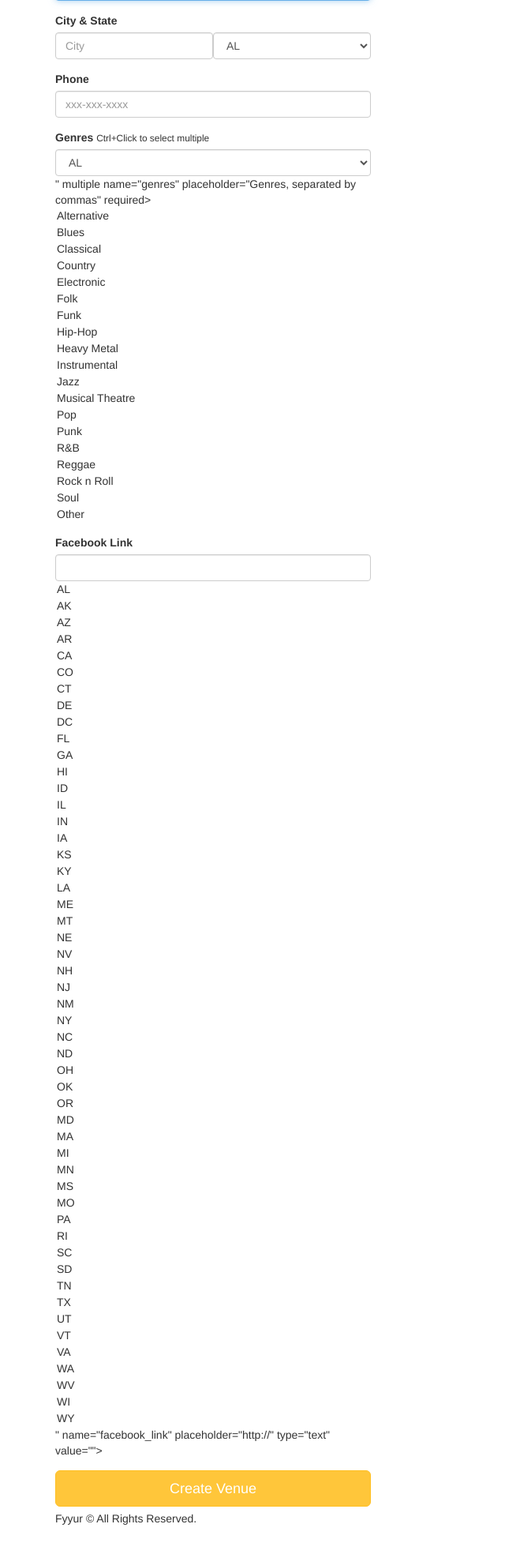
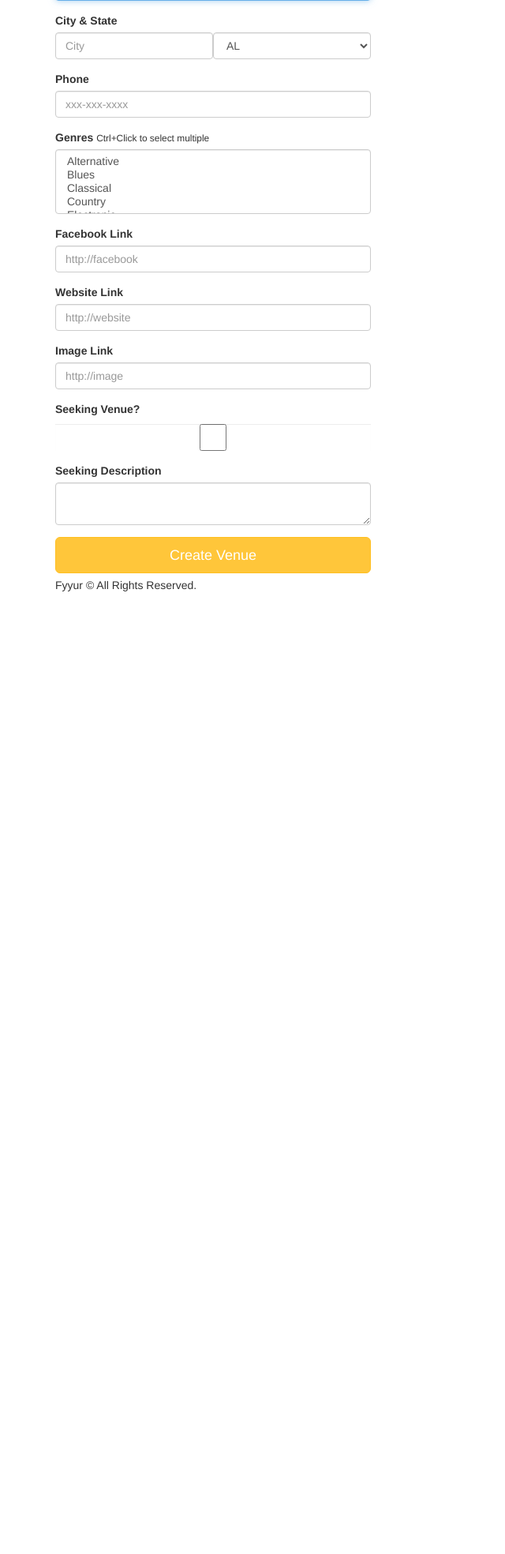
Before and after one commit to ManalShehri/Fyyur-Artist-Booking-Site, a Flask app: page /artists/create in a window 1280 px wide. Shown: the part 194-2162 px from the top of the page at 79% size, without its empty margins (0-640 px from the left). After the commit the page ends 943 px from the top, so only its background shows below. Run offline with Flask 2, Linux system fonts and the light colour scheme; some libraries are stand-ins or nearby versions.

Commit message:
Done with Create Artist

```diff
--- a/app.py
+++ b/app.py
@@ -66,7 +66,7 @@
     city = db.Column(db.String(120))
     state = db.Column(db.String(120))
     phone = db.Column(db.String(120))
-    genres = db.Column(db.String(120))
+    genres = db.Column(db.ARRAY(db.String))
     image_link = db.Column(db.String(500))
     facebook_link = db.Column(db.String(120))
     website = db.Column(db.String(120))
@@ -311,10 +311,10 @@
     insertedVenue = Venue(name = name, city = city, state = state, address = address, phone = phone, image_link = image_link,facebook_link = facebook_link ,website = website, seeking_talent = seeking_talent, genres = genres, seeking_description= seeking_description)
     db.session.add(insertedVenue)
     db.session.commit()
-    flash('Venue ' + request.form['name'] + ' was successfully listed!')
+    flash('Venue ' + name + ' was successfully listed!')
   except:
     db.session.rollback()
-    flash('An error occurred. Venue ' + data.name + ' could not be listed.')
+    flash('An error occurred. Venue ' + name + ' could not be listed.')
   else:
     db.session.rollback()
   finally:
@@ -450,7 +450,7 @@
   data={
     "id": artist_id,
     "name": artist.name,
-    # "genres": ck n Roll"],
+    "genres": artist.genres,
     "city": artist.city,
     "state": artist.state,
     "phone": artist.phone,
@@ -529,11 +529,36 @@
   # called upon submitting the new artist listing form
   # TODO: insert form data as a new Venue record in the db, instead
   # TODO: modify data to be the data object returned from db insertion
+  name = request.form.get('name')
+  city = request.form.get('city')
+  state = request.form.get('state')
+  phone = request.form.get('phone')
+  genres = request.form.getlist('genres')
+  facebook_link = request.form.get('facebook_link')
+  website = request.form.get('website')
+  seeking_venue = request.form.get('seeking_venue')
+  seeking_description = request.form.get('seeking_description')
+  image_link = request.form.get('image_link')
+  if seeking_venue == 'y':
+    seeking_venue = True
+  else:
+    seeking_venue = False
 
   # on successful db insert, flash success
-  flash('Artist ' + request.form['name'] + ' was successfully listed!')
   # TODO: on unsuccessful db insert, flash an error instead.
   # e.g., flash('An error occurred. Artist ' + data.name + ' could not be listed.')
+  try:
+    insertedArtist = Artist(name = name, city = city, state = state, phone = phone, image_link = image_link,facebook_link = facebook_link ,website = website, seeking_venue = seeking_venue, genres = genres, seeking_description= seeking_description)
+    db.session.add(insertedArtist)
+    db.session.commit()
+    flash('Artist ' + name + ' was successfully listed!')
+  except:
+    db.session.rollback()
+    lash('An error occurred. Artist ' + name + ' could not be listed.')
+  else:
+    db.session.rollback()
+  finally:
+    db.session.close()
   return render_template('pages/home.html')
 
 
--- a/forms.py
+++ b/forms.py
@@ -225,6 +225,18 @@
         # TODO implement enum restriction
         'facebook_link', validators=[URL()]
     )
+    image_link = StringField(
+        'image_link',
+    )
+    website = StringField(
+        'website', validators=[URL()]
+    )
+    seeking_venue = BooleanField(
+        'seeking_venue'
+    )
+    seeking_description = TextAreaField(
+        'seeking_description'
+    )
 
 # TODO IMPLEMENT NEW ARTIST FORM AND NEW SHOW FORM
 
--- a/templates/forms/new_artist.html
+++ b/templates/forms/new_artist.html
@@ -26,12 +26,28 @@
       <div class="form-group">
         <label for="genres">Genres</label>
         <small>Ctrl+Click to select multiple</small>
-        {{ form.genres(class_ = 'form-control', placeholder='Genres, separated by commas', id=form.state, autofocus = true) }}
+        {{ form.genres(class_ = 'form-control', placeholder='Genres, separated by commas', autofocus = true) }}
       </div>
       <div class="form-group">
           <label for="genres">Facebook Link</label>
-          {{ form.facebook_link(class_ = 'form-control', placeholder='http://', id=form.state, autofocus = true) }}
-        </div>
+          {{ form.facebook_link(class_ = 'form-control', placeholder='http://facebook', autofocus = true) }}
+      </div>
+      <div class="form-group">
+        <label for="website">Website Link</label>
+        {{ form.website(class_ = 'form-control', placeholder='http://website', autofocus = true) }}
+      </div>
+      <div class="form-group">
+        <label for="image_link">Image Link</label>
+        {{ form.image_link(class_ = 'form-control', placeholder='http://image', autofocus = true) }}
+      </div>
+      <div class="form-group">
+        <label for="seeking_venue">Seeking Venue?</label>
+        {{ form.seeking_venue(class_ = 'form-control', autofocus = true) }}
+      </div>
+      <div class="form-group">
+        <label for="seeking_description">Seeking Description</label>
+        {{ form.seeking_description(class_ = 'form-control', autofocus = true) }}
+      </div>
       <input type="submit" value="Create Venue" class="btn btn-primary btn-lg btn-block">
     </form>
   </div>
```
Also changed, not shown: migrations/versions/4e563a9ad419_add_genres_to_artrist_model_as_array.py (added, +30 -0 lines), migrations/versions/a07bac4f5498_add_genres_to_artrist_model_as_array.py (added, +30 -0 lines).
